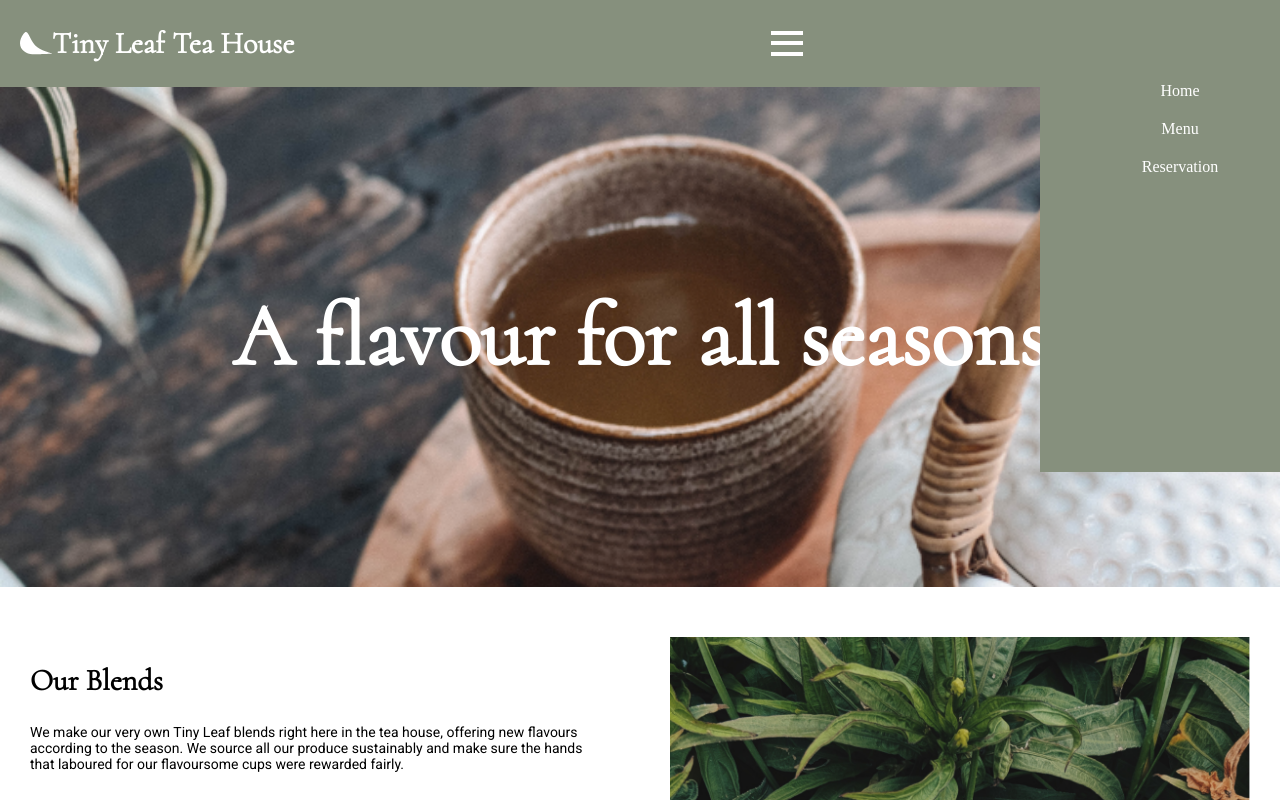
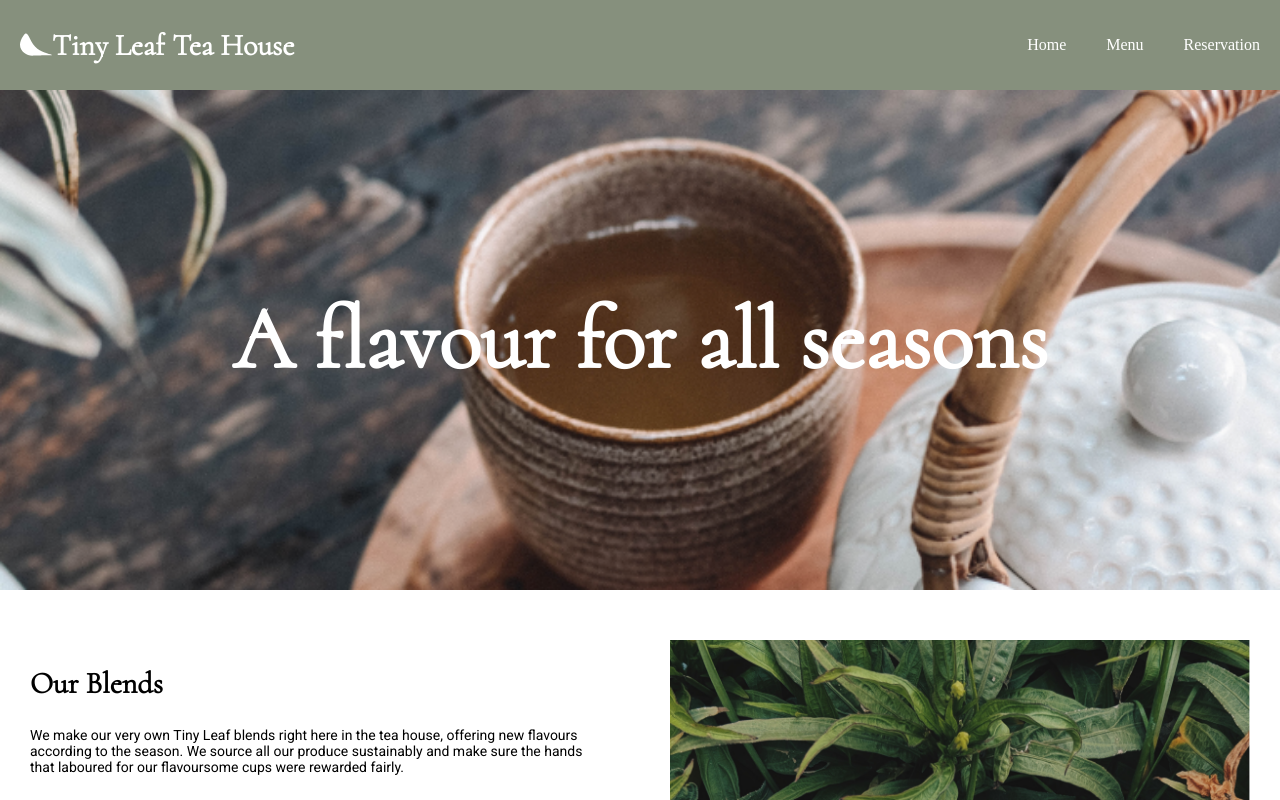
Before and after one commit to zkhing/tiny-leaf, a React (Create React App) app: page / in a window 1280 px wide. Shown: the top 800 px of the page. Built offline with nearby package versions, Linux system fonts and the light colour scheme.

Commit message:
Complete hamburger menu

```diff
--- a/src/components/Header/Hamburger.jsx
+++ b/src/components/Header/Hamburger.jsx
@@ -23,7 +23,9 @@ function Hamburger() {
             transform: open ? "rotate(-45deg)" : "rotate(0)",
           }}
         />
+
       </div>
+
 
       <NavLinks open={open} />
     </>
--- a/src/components/Header/Header.css
+++ b/src/components/Header/Header.css
@@ -24,7 +24,7 @@ p {
 }
 
 /* header section and nav bar */
-.navbar{
+/* .navbar {
   background-color: var(--colour-sage);
   color: var(--colour-white);
   display: flex;
@@ -38,17 +38,25 @@ p {
 }
 
 .nav-elements {
-  /* display: none; */
   display: flex;
   flex-flow: column nowrap;
+  justify-content: center;
   list-style-type: none;
   background-color: var(--colour-sage);
   position: fixed;
   top: 0;
   right: 0;
   height: 50vh;
-  width: 200px;
+  width: 150px;
   padding-top: 3.5rem;
+  opacity: 0;
+  transform: translateX(100%);
+  transition: transform 0.3s ease-in-out, opacity 0.3s ease-in-out;
+}
+
+.nav-elements.open {
+  opacity: 100%;
+  transform: translateX(0);
 }
 
 ul {
@@ -58,7 +66,66 @@ ul {
 }
 
 li {
-  padding: 10px;
+  padding: 25px;
+}
+
+.nav-link {
+  color: var(--colour-white);
+  text-decoration: none;
+}
+
+li:hover {
+  background-color: var(--colour-biscuit);
+}  */
+
+/* ---------hamburger menu--------- */
+/* .hamburger {
+  display: flex;
+  width: 2rem;
+  height: 2rem;
+  margin-right: 20px;
+  justify-content: space-around;
+  flex-flow: column;
+  z-index: 20;
+}
+
+.hamburger div {
+  width: 2rem;
+  height: 0.25rem;
+  background-color: #fff;
+  transition: all 0.3s ease-out;
+  transform-origin: 1px;
+} */
+
+/* header section and nav bar */
+.navbar {
+  background-color: var(--colour-sage);
+  color: var(--colour-white);
+  display: flex;
+  justify-content: space-between;
+  align-items: center;
+}
+
+.logo {
+  display: flex;
+  padding-left: 20px;
+}
+
+.nav-elements {
+  display: flex;
+  flex-flow: row nowrap;
+  list-style-type: none;
+  background-color: var(--colour-sage);
+}
+
+ul {
+  display: flex;
+  text-align: center;
+  flex-flow: row nowrap;
+}
+
+li {
+  padding: 20px;
 }
 
 .nav-link {
@@ -70,19 +137,50 @@ li:hover {
   background-color: var(--colour-biscuit);
 }
 
-/* ---------hamburger menu--------- */
 .hamburger {
+  display: none;
+}
+
+
+/* -------Media--------- */
+@media (max-width: 768px) {
+  /* -------Right nav elements------- */
+  .nav-elements {
+    display: flex;
+    flex-flow: column nowrap;
+    position: fixed;
+    top: 0;
+    right: 0;
+    height: 50vh;
+    width: 200px;
+    padding-top: 3.5rem;
+    opacity: 0;
+    transform: translateX(100%);
+    transition: transform 0.3s ease-in-out, opacity 0.3s ease-in-out;
+  }
+
+  .nav-elements.open {
+    opacity: 100%;
+    transform: translateX(0);
+  }
+
+
+/* ----hamburger menu-----*/
+  .hamburger {
+    display: flex;
+    padding-right: 20px;
     width: 2rem;
     height: 2rem;
-    display: flex;
     justify-content: space-around;
     flex-flow: column;
-}
+    z-index: 20;
+  }
 
-.hamburger div {
+  .hamburger div {
     width: 2rem;
     height: 0.25rem;
     background-color: #fff;
     transition: all 0.3s ease-out;
     transform-origin: 1px;
+  }
 }
--- a/src/components/Header/NavLinks.jsx
+++ b/src/components/Header/NavLinks.jsx
@@ -2,14 +2,9 @@ import React from "react";
 import { NavLink } from "react-router-dom";
 
 export function NavLinks({open}) {
+
   return (
-    <div>
-      <ul className="nav-elements">
-        {/* <div
-          style={{
-            transform: open ? "translateX(100%)" : "translateX(0)",
-          }}
-        /> */}
+    <ul className={"nav-elements" + (open ? " open" : "")}>
       <li>
         <NavLink className="nav-link" to="/">
           Home
@@ -26,6 +21,5 @@ export function NavLinks({open}) {
         </NavLink>
       </li>
     </ul>
-    </div>
   );
 }
```
Lines whose indentation alone changed are shown as unchanged.
